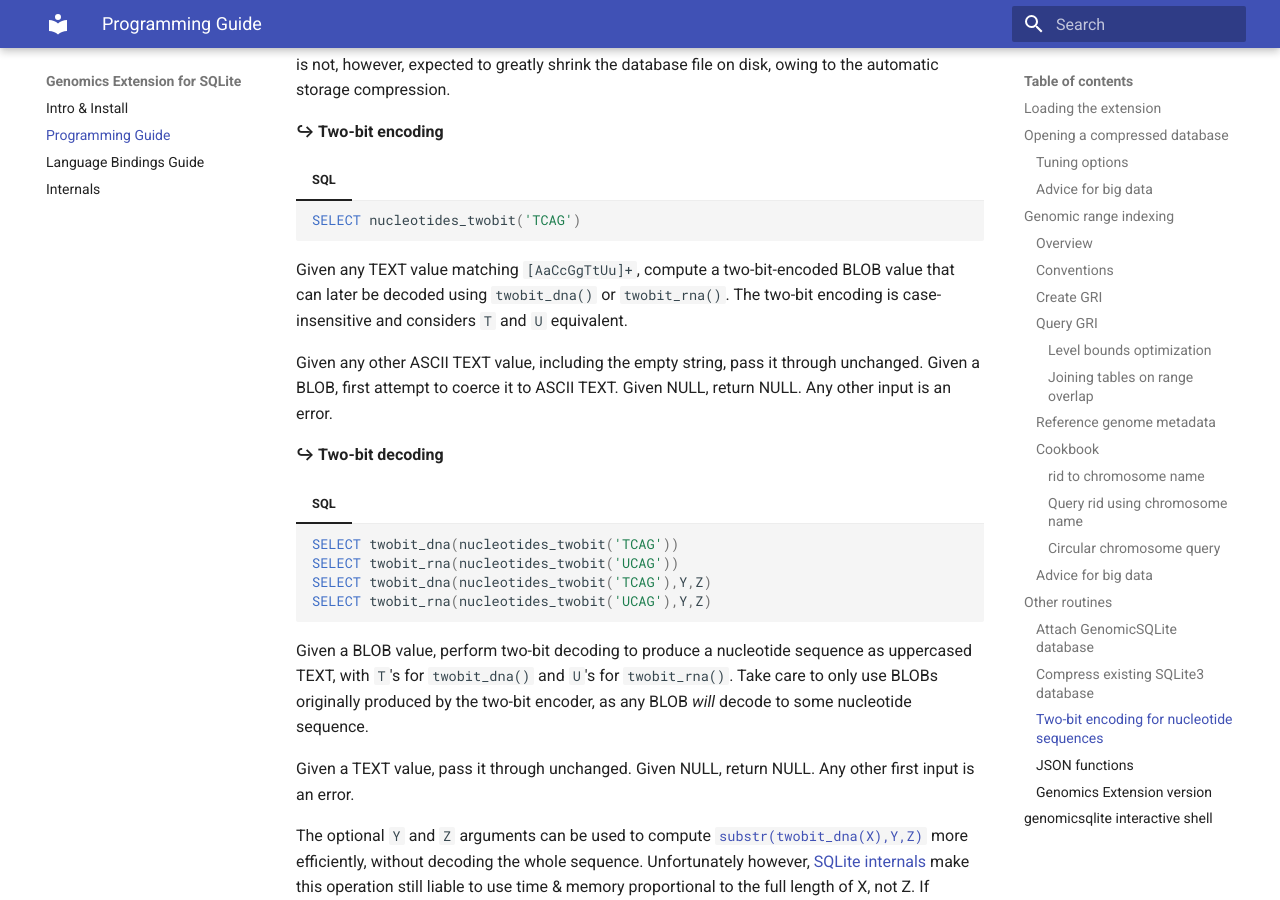
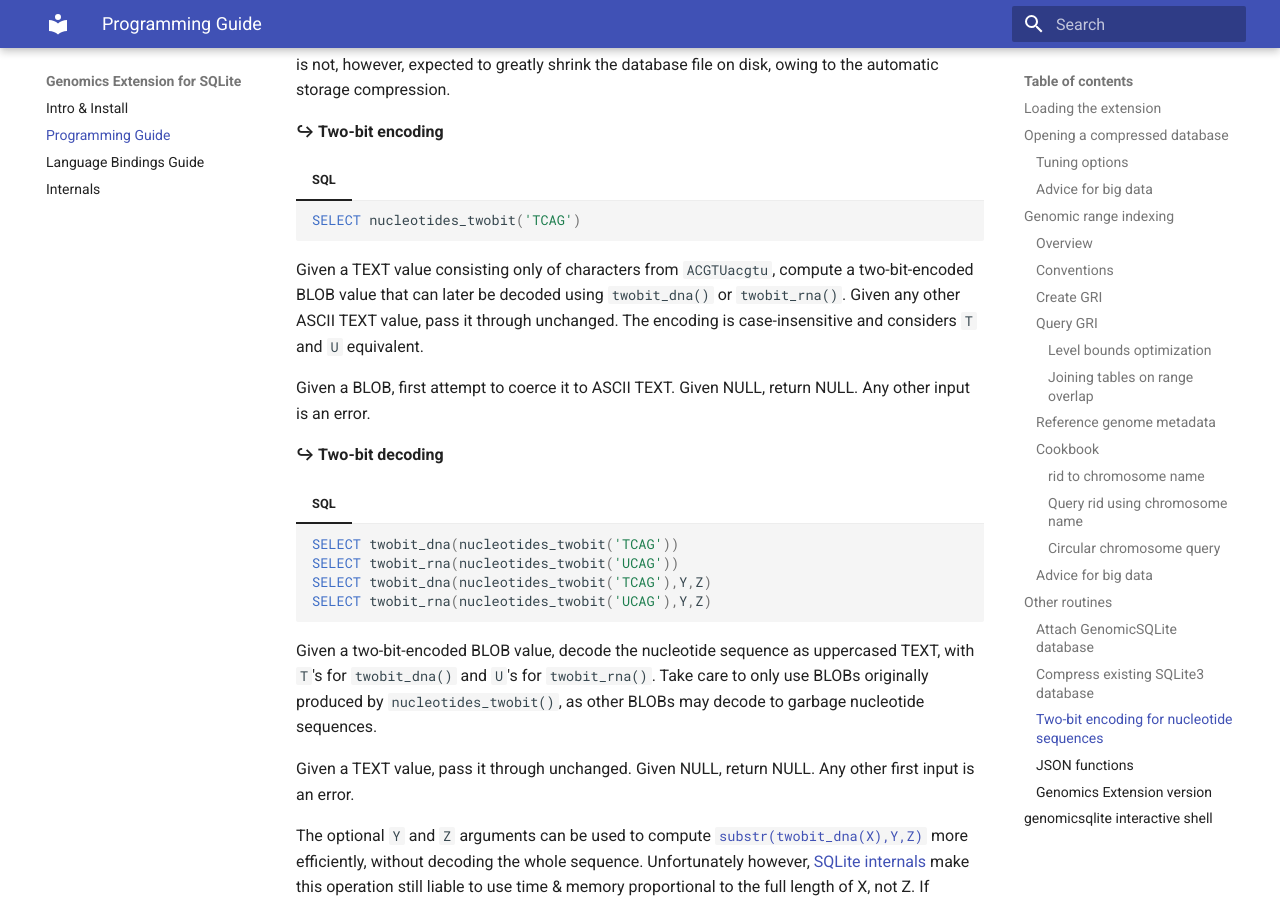
Before and after one commit to mlin/GenomicSQLite, an MkDocs documentation site: the page built from docs/guide.md, in a window 1280 px wide and 900 px high, scrolled down 12171 px. Built offline with MkDocs 1.6.1 and Material for MkDocs 9.7.7, drawn with Linux system fonts in a browser that asks for light colours.

Commit message:
twobit: don't inflate single-nucleotide inputs

````diff
--- a/docs/guide.md
+++ b/docs/guide.md
@@ -1037,9 +1037,9 @@ Storing a large database of sequences using such BLOBs instead of TEXT can impro
     SELECT nucleotides_twobit('TCAG')
     ```
 
-Given any TEXT value matching `[AaCcGgTtUu]+`, compute a two-bit-encoded BLOB value that can later be decoded using `twobit_dna()` or `twobit_rna()`. The two-bit encoding is case-insensitive and considers `T` and `U` equivalent.
+Given a TEXT value consisting only of characters from `ACGTUacgtu`, compute a two-bit-encoded BLOB value that can later be decoded using `twobit_dna()` or `twobit_rna()`. Given any other ASCII TEXT value, pass it through unchanged. The encoding is case-insensitive and considers `T` and `U` equivalent.
 
-Given any other ASCII TEXT value, including the empty string, pass it through unchanged. Given a BLOB, first attempt to coerce it to ASCII TEXT. Given NULL, return NULL. Any other input is an error.
+Given a BLOB, first attempt to coerce it to ASCII TEXT. Given NULL, return NULL. Any other input is an error.
 
 **↪ Two-bit decoding**
 
@@ -1051,7 +1051,7 @@ Given any other ASCII TEXT value, including the empty string, pass it through un
     SELECT twobit_rna(nucleotides_twobit('UCAG'),Y,Z)
     ```
 
-Given a BLOB value, perform two-bit decoding to produce a nucleotide sequence as uppercased TEXT, with `T`'s for `twobit_dna()` and `U`'s for `twobit_rna()`. Take care to only use BLOBs originally produced by the two-bit encoder, as any BLOB *will* decode to some nucleotide sequence.
+Given a two-bit-encoded BLOB value, decode the nucleotide sequence as uppercased TEXT, with `T`'s for `twobit_dna()` and `U`'s for `twobit_rna()`. Take care to only use BLOBs originally produced by `nucleotides_twobit()`, as other BLOBs may decode to garbage nucleotide sequences.
 
 Given a TEXT value, pass it through unchanged. Given NULL, return NULL. Any other first input is an error.
 
````
Also changed, not shown: 3 other files.
